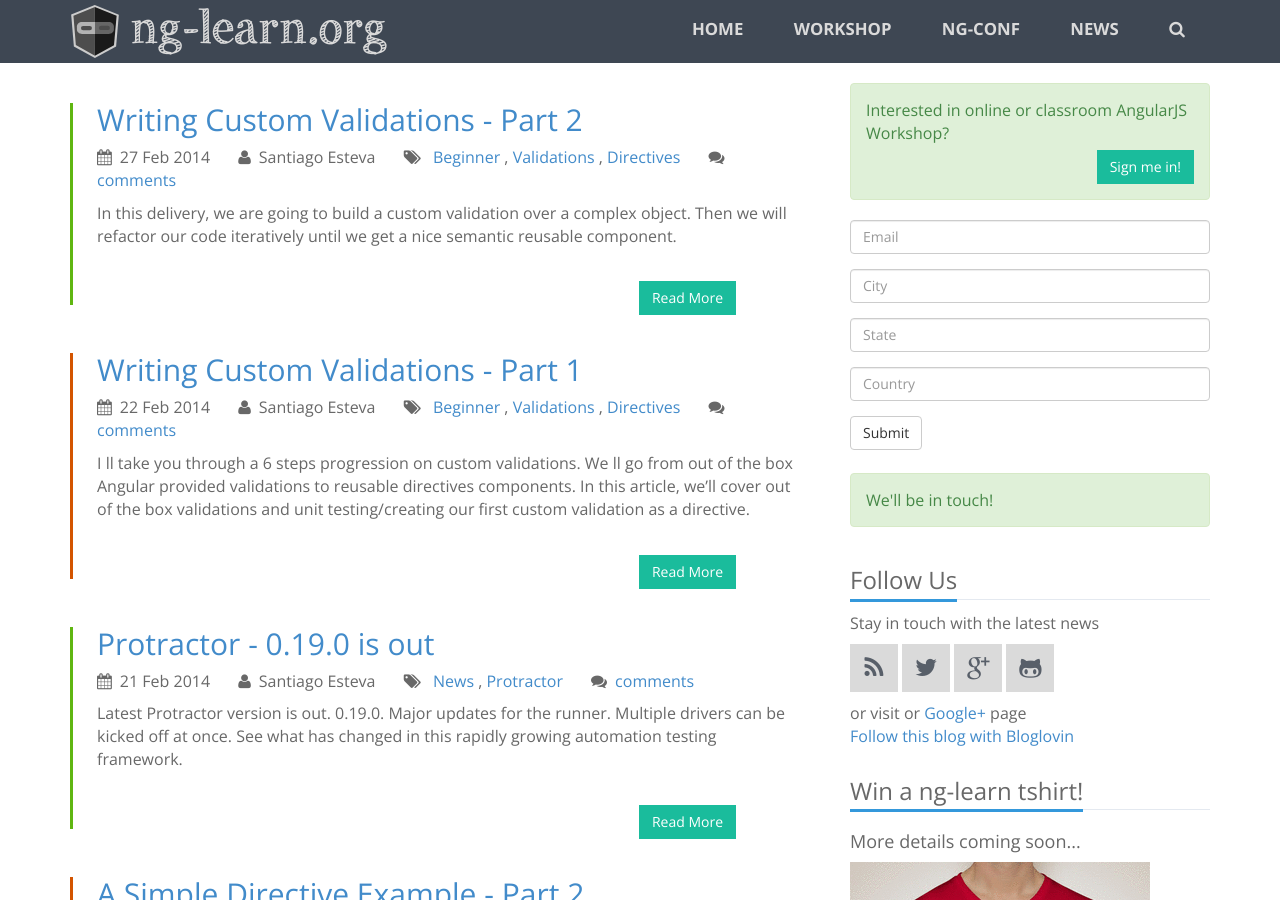
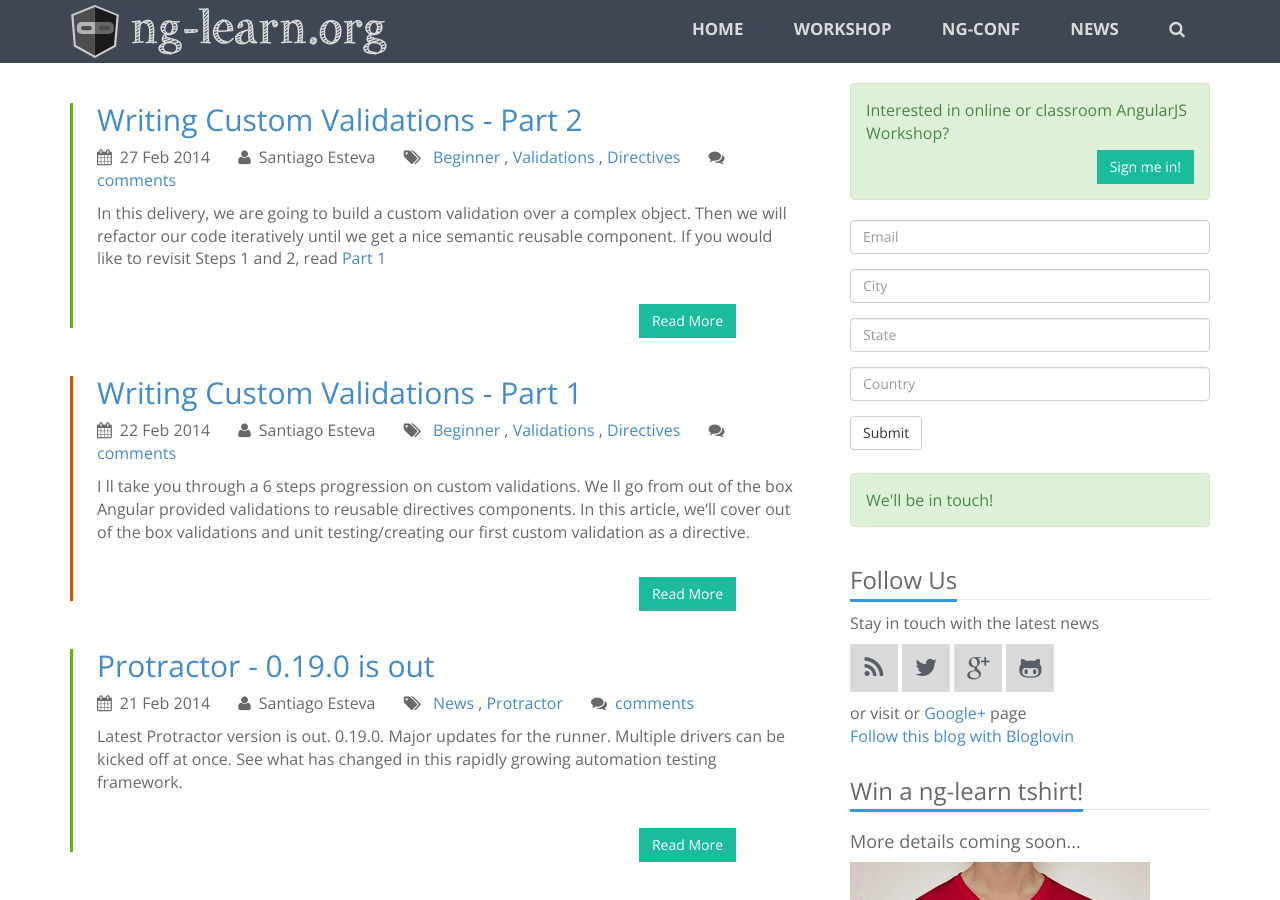
Before and after one commit to ng-learn-org/ng-learn-org.github.io, a Jekyll site: the page built from index.html, in a window 1280 px wide and 900 px high. Built offline with Jekyll 4.4.1, drawn with Linux system fonts in a browser that asks for light colours; nearby versions of some CDN libraries; the list of posts is cut into pages by our own code; comment, search, counter and statistics services are not loaded.

Commit message:
custom validations part 2

```diff
--- a/_posts/2014-02-27-Wirting_Custom_Validations_Part2.md
+++ b/_posts/2014-02-27-Wirting_Custom_Validations_Part2.md
@@ -7,6 +7,7 @@ categories: [beginner, validations, directives]
 
 In this delivery, we are going to build a custom validation over a complex object.
 Then we will refactor our code iteratively until we get a nice semantic reusable component.
+If you would like to revisit Steps 1 and 2, read [Part 1][1]
 
 ### Step 3 - Complex Object Custom Validation
 
@@ -237,3 +238,6 @@ I was originally under the impression I would be able to fit the last 4 progress
 On the next delivery of this series, we are going to turn our birth date combo into an isolated reusable component.
 We will demonstrate how we can use this component infinite times and how we would semantically handle the errors for these infinite instances.
 Stay tuned!
+
+
+[1]:http://ng-learn.org/2014/02/Writing_Custom_Validitions/
```
